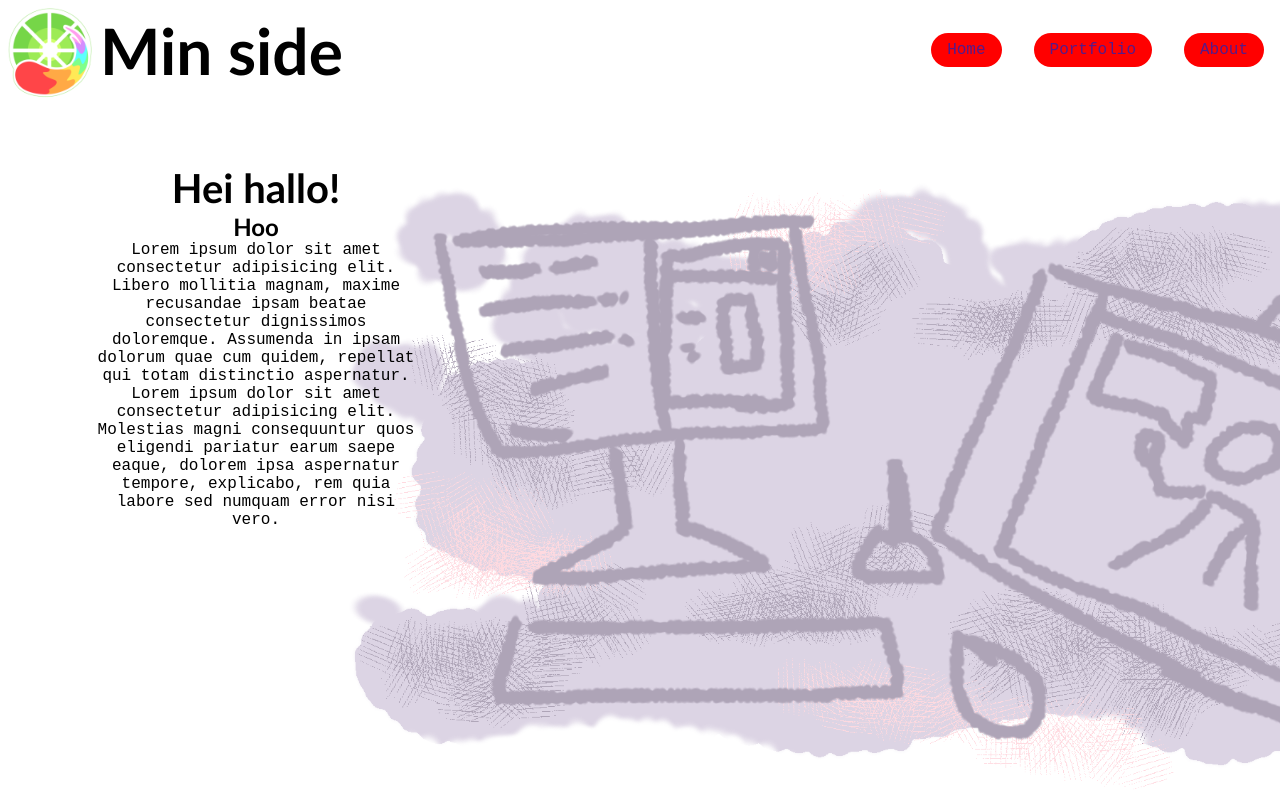
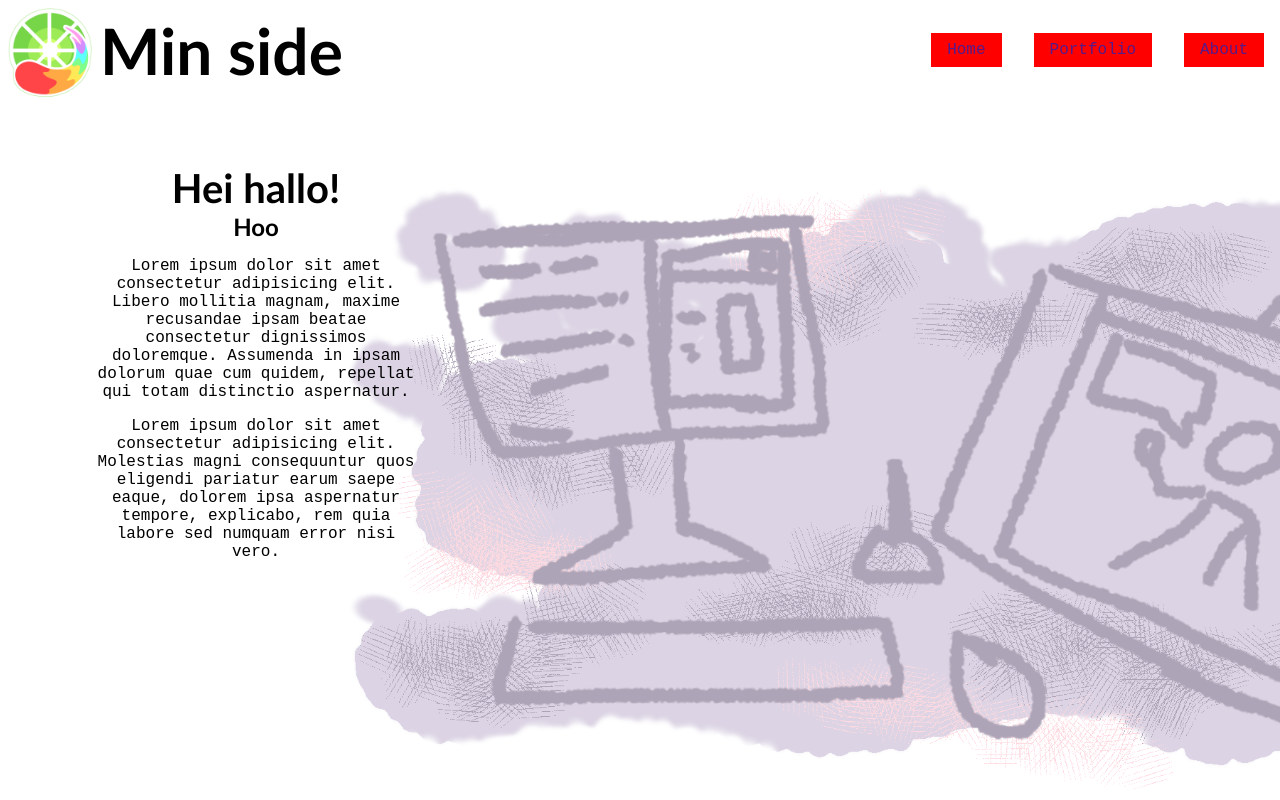
Before and after one commit to RedDragonling/cv-landing-page, a website built with Vite: page index.html in a window 1280 px wide. Built offline with nearby package versions, Linux system fonts and the light colour scheme; a web font is replaced by a local one.

Commit message:
removed border radius

```diff
--- a/src/main.css
+++ b/src/main.css
@@ -45,7 +45,6 @@ nav {
     a {
       text-decoration: none;
       background-color: red;
-      border-radius: 20px;
       padding: 0.5em 1em;
       margin: 1em;
       display: flex
@@ -67,6 +66,9 @@ main {
   h3 {
     font-size: 1.5rem;
   }
+  p {
+    margin: 1em 0;
+  }
 }
 
 .bg-image {
```
